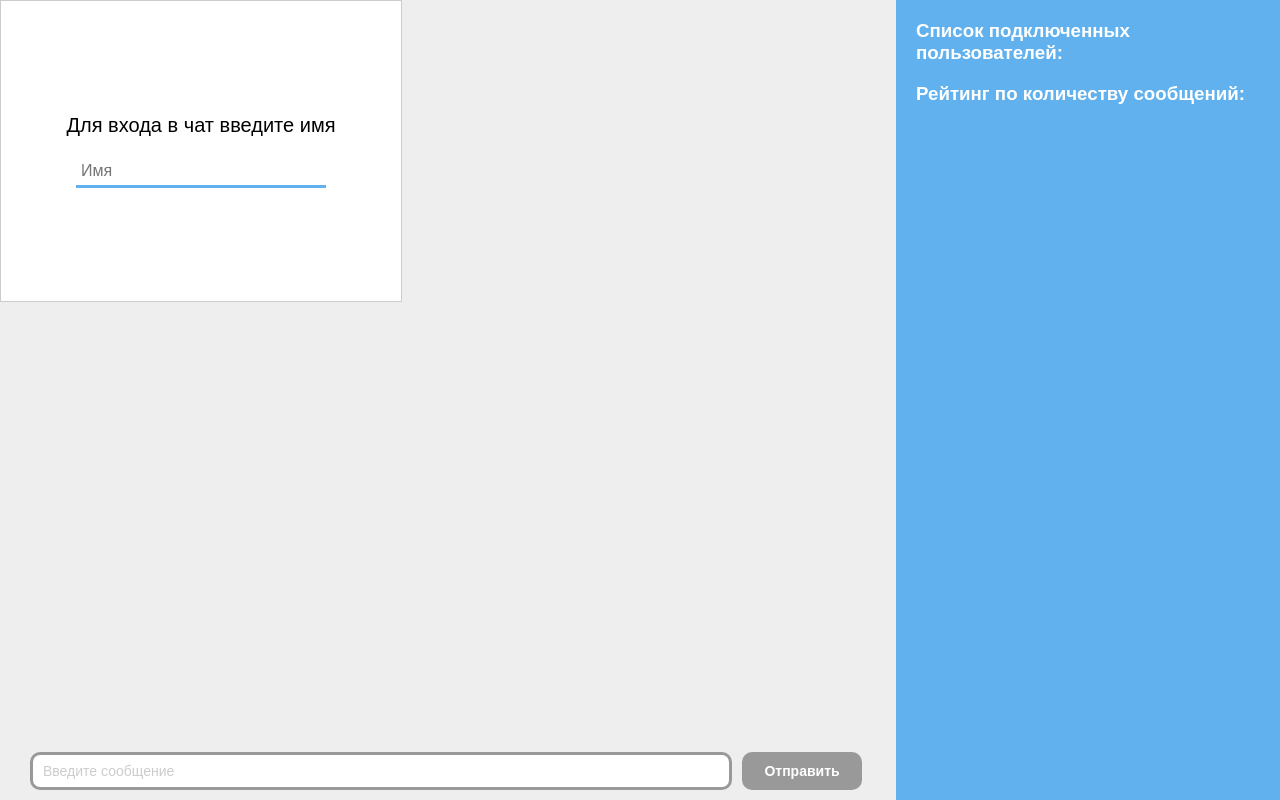
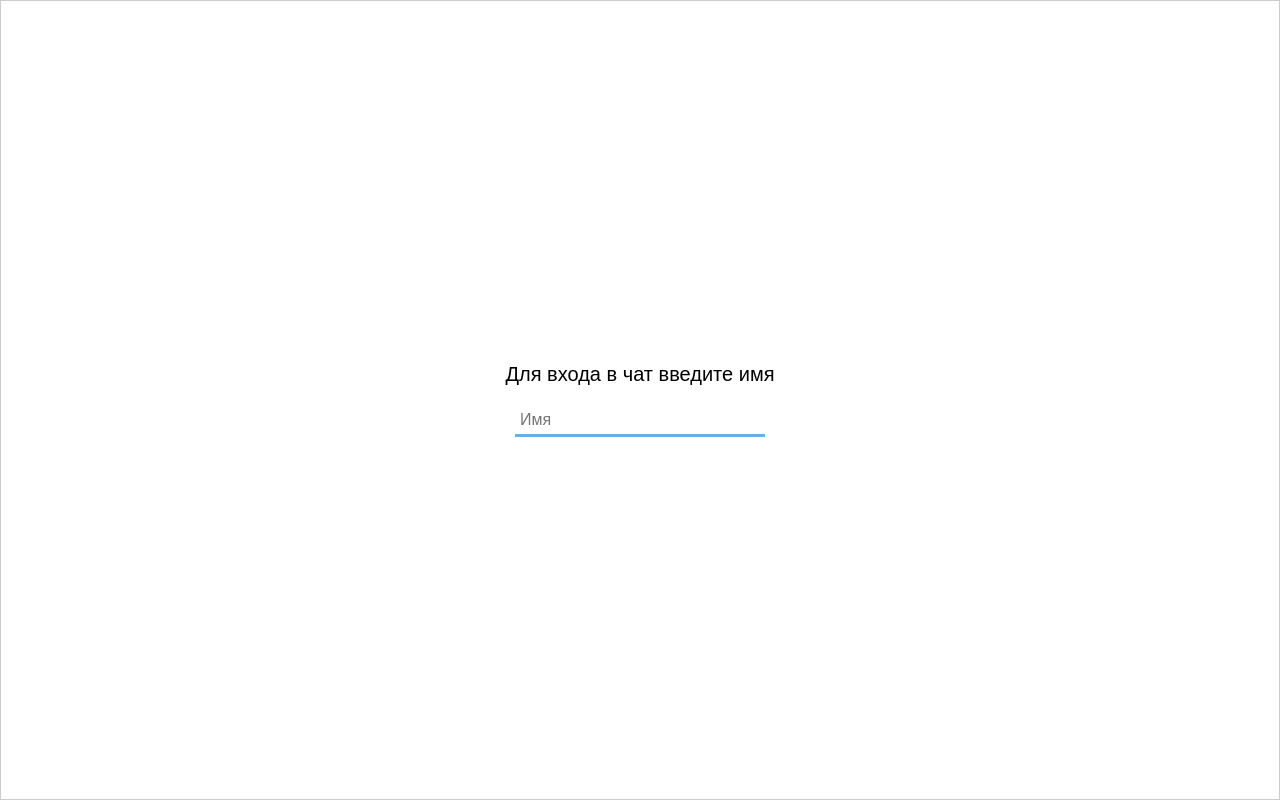
Before and after one commit to NataliShip/chat-react-redux-websocket, a React app: page / in a window 1280 px wide. Built offline with nearby package versions, Linux system fonts and the light colour scheme.

Commit message:
feat (chat) style login form and add validation

```diff
--- a/src/components/Login.js
+++ b/src/components/Login.js
@@ -1,26 +1,54 @@
-import React from 'react';
+import React, {Component} from 'react';
 import PropTypes from 'prop-types';
 
-const Login = (props) => {
+class Login extends Component {
+  constructor() {
+    super();
+    this.state = {
+      showLoginForm: true,
+      showError: false
+    }
+  }
+
+  login = (e) => {
+    if (e.key === 'Enter') {
+      this.setState(this.nameInput.value ? {showLoginForm: false} : {showError: true});
+      if (this.nameInput.value) {
+        this.props.addUser(this.nameInput.value);
+      }
+    }
+  }
+
+  render() {
+    const {state: {showLoginForm, showError}} = this
+
     return (
-    <div className='login'>
+      <div>
+        {showLoginForm
+          ? <div className='login'>
             <span className='login__header'>Для входа в чат введите имя</span>
             <input
-        onKeyPress={(e) => {
-          if (e.key === 'Enter') {
-            props.addUser(e.currentTarget.value)
-            e.currentTarget.value = ''
-          }
-        }}
+              onKeyPress={this.login}
               className='login__input'
               placeholder='Имя'
               type="text"
+              ref = {(node) => {this.nameInput = node}}
             />
+            {showError
+              ? <span className='login__error'>Вы забыли ввести имя</span>
+              : null
+            }
+
+          </div>
+          : null
+        }
       </div>
     )
+  }
 }
 
 Login.propTypes = {
   addUser: PropTypes.func.isRequired
 }
+
 export default Login;
--- a/src/scss/login.scss
+++ b/src/scss/login.scss
@@ -1,7 +1,9 @@
 .login {
   position: absolute;
-  width: 400px;
-  height: 300px;
+  top: 0;
+  left: 0;
+  right: 0;
+  bottom: 0;
   z-index: 10;
   background: $white-color;
   border: 1px solid $light-grey-color;
@@ -22,4 +24,8 @@
     font-size: 16px;
     padding: 5px;
   }
+  &__error {
+    color: $error-color;
+    margin-top: 10px;
+  }
 }
--- a/src/scss/variables.scss
+++ b/src/scss/variables.scss
@@ -5,4 +5,5 @@ $blue-color: #60b1ed;
 $dark-blue-color: #1b81d6;
 $grey-color: #999;
 $light-grey-color: #ccc;
+$error-color: #ff3d77;
 $background: #eee;
```
Lines whose indentation alone changed are shown as unchanged.
